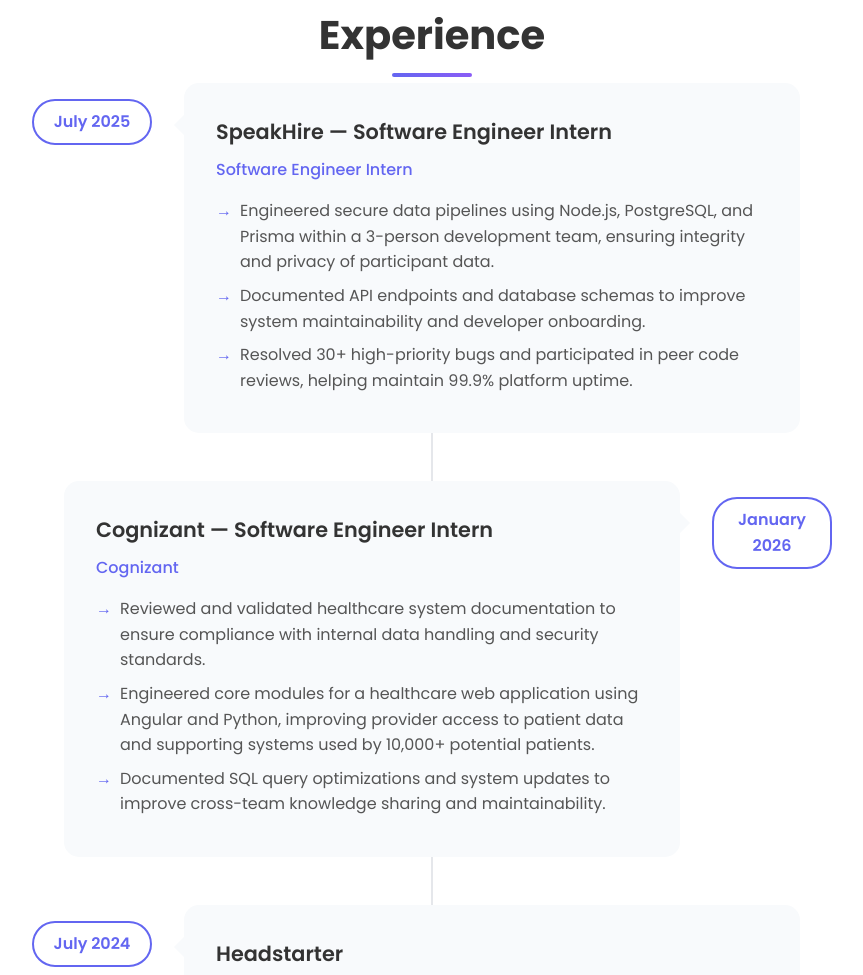
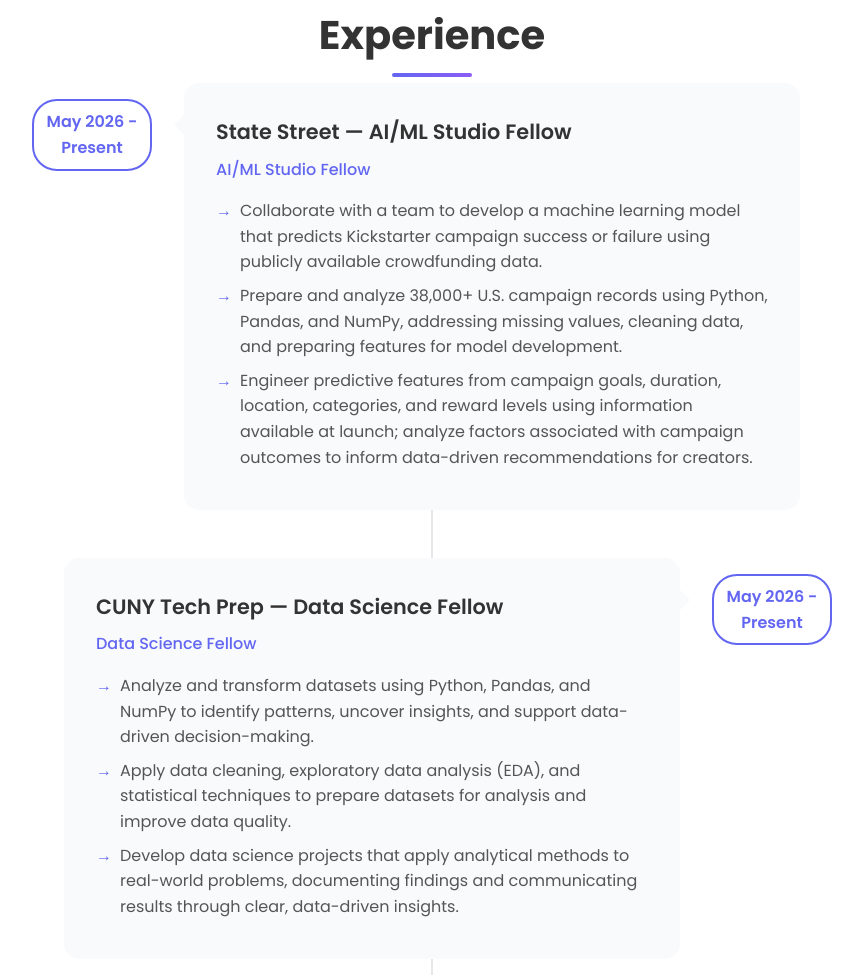
Before and after one commit to hazelcodes54/Portfolio, a plain HTML site: page index.html in a window 1280 px wide. Shown: the part 4076-5051 px from the top of the page, without its empty margins (208-1071 px from the left). Drawn offline with nearby package versions, Linux system fonts and the light colour scheme.

Commit message:
Add State Street and CUNY Tech Prep experience

```diff
--- a/index.html
+++ b/index.html
@@ -341,6 +341,30 @@
                 <h2 class="section-title">Experience</h2>
                 <div class="timeline">
                     <div class="timeline-item">
+                        <div class="timeline-date">May 2026 - Present</div>
+                        <div class="timeline-content">
+                            <h3>State Street — AI/ML Studio Fellow</h3>
+                            <h4>AI/ML Studio Fellow</h4>
+                            <ul>
+                                <li>Collaborate with a team to develop a machine learning model that predicts Kickstarter campaign success or failure using publicly available crowdfunding data.</li>
+                                <li>Prepare and analyze 38,000+ U.S. campaign records using Python, Pandas, and NumPy, addressing missing values, cleaning data, and preparing features for model development.</li>
+                                <li>Engineer predictive features from campaign goals, duration, location, categories, and reward levels using information available at launch; analyze factors associated with campaign outcomes to inform data-driven recommendations for creators.</li>
+                            </ul>
+                        </div>
+                    </div>
+                    <div class="timeline-item">
+                        <div class="timeline-date">May 2026 - Present</div>
+                        <div class="timeline-content">
+                            <h3>CUNY Tech Prep — Data Science Fellow</h3>
+                            <h4>Data Science Fellow</h4>
+                            <ul>
+                                <li>Analyze and transform datasets using Python, Pandas, and NumPy to identify patterns, uncover insights, and support data-driven decision-making.</li>
+                                <li>Apply data cleaning, exploratory data analysis (EDA), and statistical techniques to prepare datasets for analysis and improve data quality.</li>
+                                <li>Develop data science projects that apply analytical methods to real-world problems, documenting findings and communicating results through clear, data-driven insights.</li>
+                            </ul>
+                        </div>
+                    </div>
+                    <div class="timeline-item">
                         <div class="timeline-date">July 2025</div>
                         <div class="timeline-content">
                             <h3>SpeakHire — Software Engineer Intern</h3>
```
